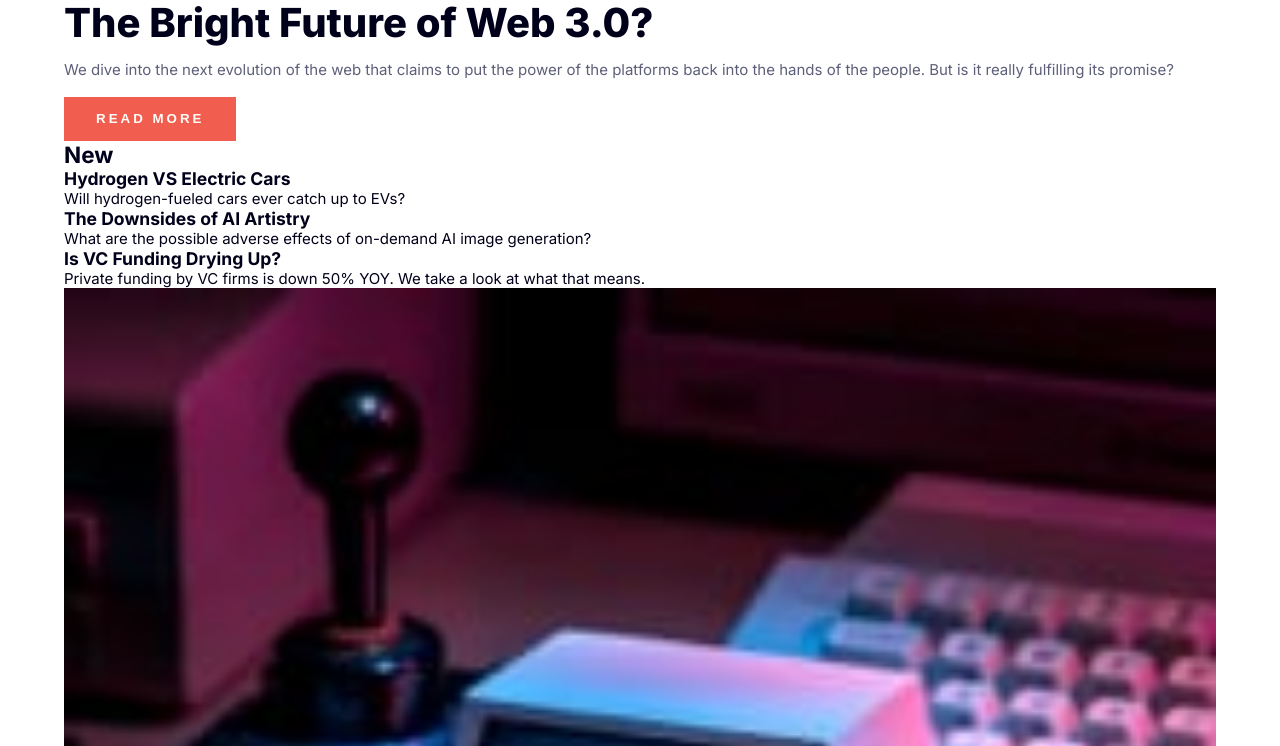
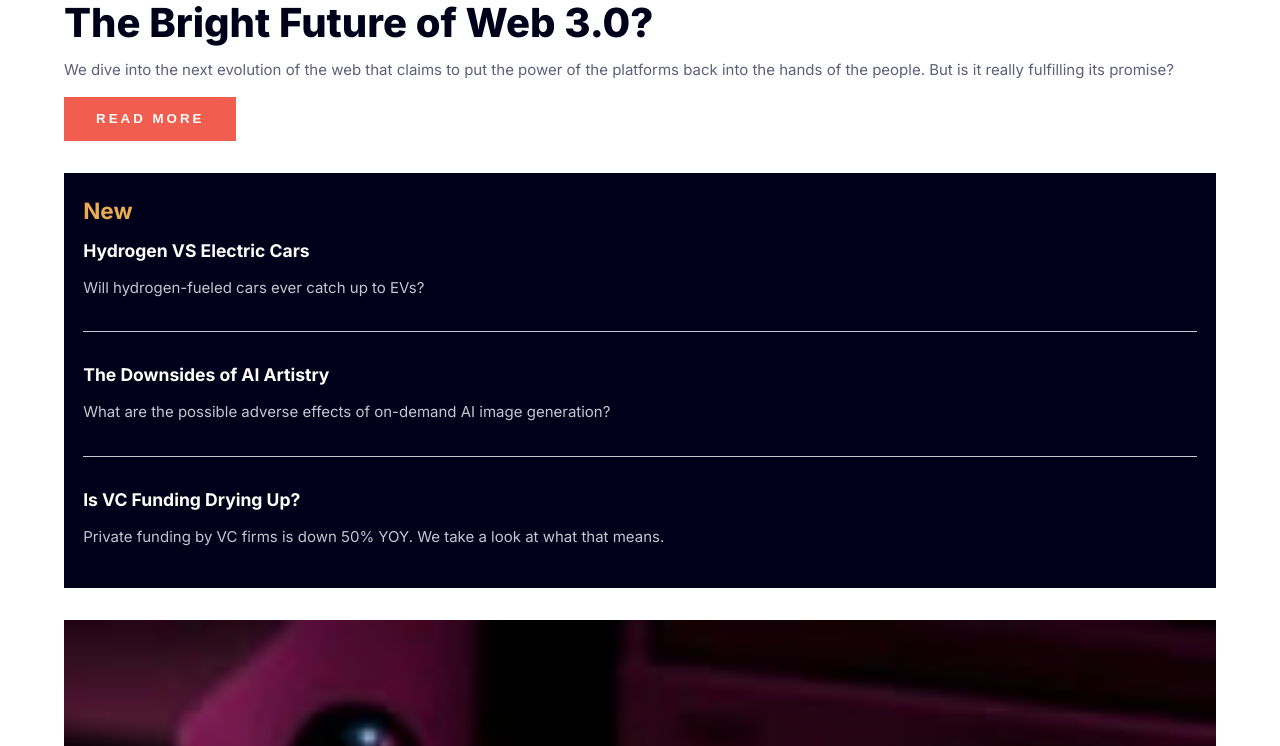
Before and after one commit to everodriguezval/tech-news-mini-project, a plain HTML site: page index.html in a window 1280 px wide. Shown: the part 1129-1875 px from the top of the page. Drawn offline with Linux system fonts and the light colour scheme.

Commit message:
New section styled

```diff
--- a/assets/styles.css
+++ b/assets/styles.css
@@ -59,3 +59,28 @@ main button {
     font-weight: 700;
     letter-spacing: 3px;
 }
+
+#new {
+    background-color: var(--dark-blue);
+    color: var(--off-white);
+    margin: 2rem 0;
+    padding: 1.5rem 1.2rem;
+}
+
+#new h2 {
+    color: var(--orange)
+}
+
+main article section h3 {
+    margin: 1rem 0;
+}
+
+#new p {
+    color: var(--grayish-blue)
+}
+
+.line {
+    background-color: var(--grayish-blue);
+    height: 1px;
+    margin: 2rem 0;
+}
--- a/index.html
+++ b/index.html
@@ -33,15 +33,19 @@
         </section>
         <button>READ MORE</button>
         <article>
+            <section id="new">
+            <!-- <div> -->
                 <h2>New</h2>
                 <h3>Hydrogen VS Electric Cars</h3>
                 <p>Will hydrogen-fueled cars ever catch up to EVs?</p>
-            <div></div>
+                <div class="line"></div>
                 <h3>The Downsides of AI Artistry</h3>
                 <p>What are the possible adverse effects of on-demand AI image generation?</p>
-            <div></div>
+                <div class="line"></div>
                 <h3>Is VC Funding Drying Up?</h3>
                 <p>Private funding by VC firms is down 50% YOY. We take a look at what that means.</p>
+            </section>
+                <!-- </div> -->
         </article>
         <article>
             <section>
```
Lines whose indentation alone changed are shown as unchanged.
